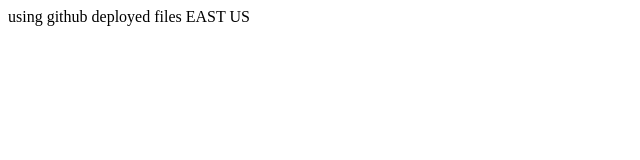
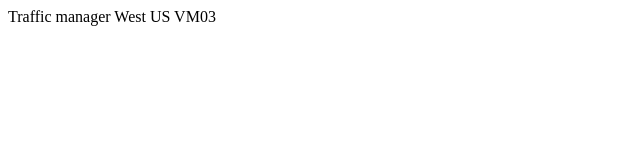
Before and after one commit to nagarjunaazure/qawebtest25, a plain HTML site: page INDEX.html in a window 1280 px wide. Shown: the full height of the page, 0-640 px from the left. Drawn offline with Linux system fonts and the light colour scheme.

Commit message:
Add files via upload

```diff
--- a/INDEX.html
+++ b/INDEX.html
@@ -1,4 +1,4 @@
 <html>
-<Title>using github deployed files EAST </Title>
-<Body>using github deployed files EAST US</body>
+<Title>using github deployed files west US</Title>
+<Body> Traffic manager West US VM03</body>
 </HTML>
```
